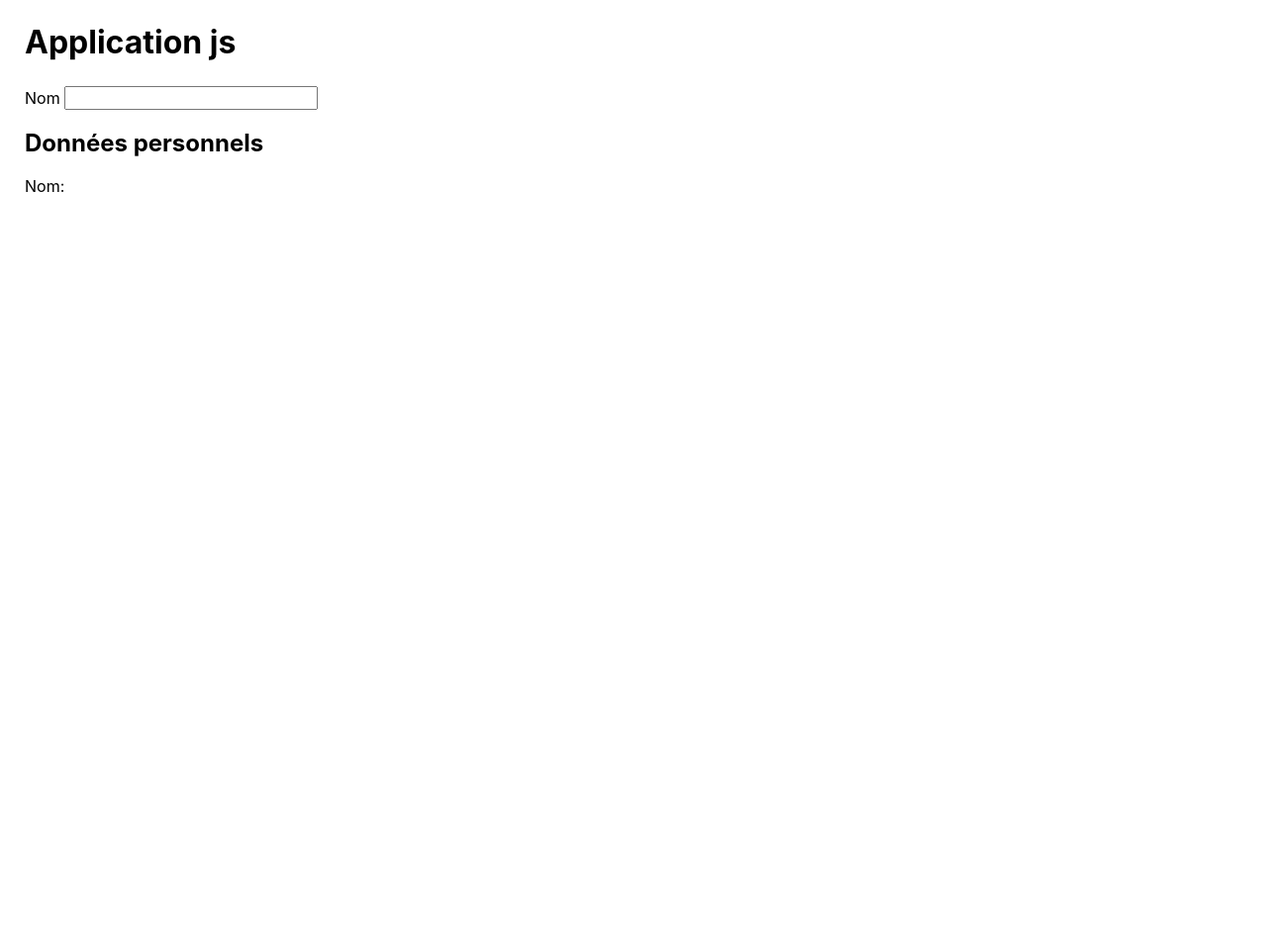
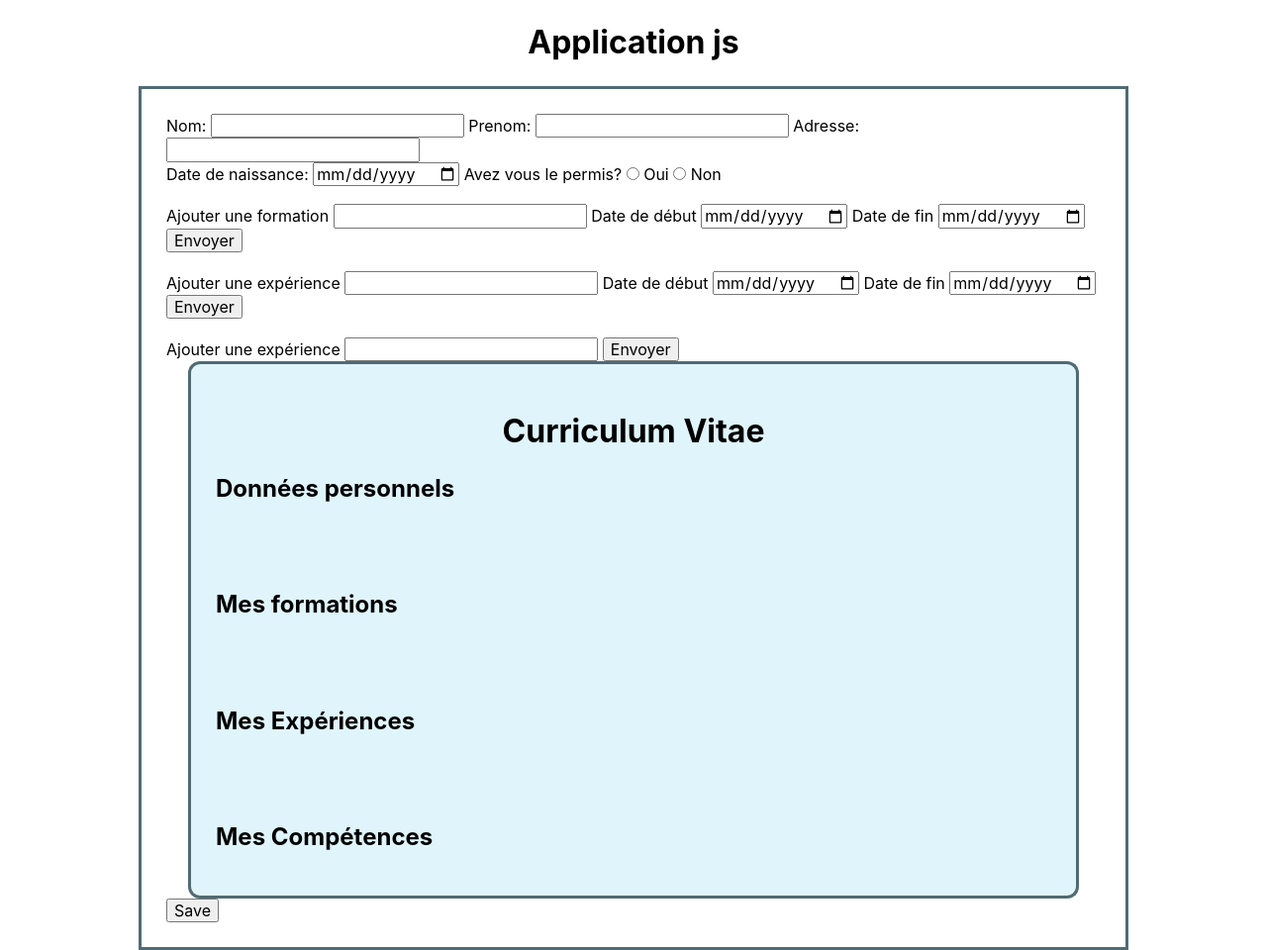
Before and after one commit to KamalusXYZ/generateur_cv, a plain HTML site: page index.html in a window 1280 px wide. Shown: the whole page at 99% size. Before the commit the page ends 800 px from the top, so only its background shows below. Drawn offline with nearby package versions, Linux system fonts and the light colour scheme.

Commit message:
commit init

```diff
--- a/css/style.css
+++ b/css/style.css
@@ -24,7 +24,7 @@ nav,
 ul {
     margin: 0;
     padding: 0;
-    list-style: none;
+
 }
 
 a {
@@ -35,11 +35,64 @@ a {
 
 h1 {
     margin: 25px;
+    text-align: center;
 
 }
 
 #app {
 
+    width: 1000px;
+    margin: 0 auto;
 
-    margin: 25px;
+    border: 3px solid rgb(81, 107, 116);
+    padding: 25px;
+
+
 }
+
+.box {
+
+    width: 900px;
+    margin: 0 auto;
+    background-color: rgb(223, 244, 251);
+    border-top: 3px solid rgb(81, 107, 116);
+    border-left: 3px solid rgb(81, 107, 116);
+    border-right: 3px solid rgb(81, 107, 116);
+    border-radius: 12px 12px 0 0;
+    padding: 25px;
+}
+
+.box2 {
+
+    width: 900px;
+    margin: 0 auto;
+    background-color: rgb(223, 244, 251);
+    border-left: 3px solid rgb(81, 107, 116);
+    border-right: 3px solid rgb(81, 107, 116);
+
+    padding: 25px;
+}
+
+.box3 {
+
+    width: 900px;
+    margin: 0 auto;
+    background-color: rgb(223, 244, 251);
+    border-bottom: 3px solid rgb(81, 107, 116);
+    border-left: 3px solid rgb(81, 107, 116);
+    border-right: 3px solid rgb(81, 107, 116);
+    border-radius: 0 0 12px 12px;
+    padding: 25px;
+}
+
+.name {
+
+    text-transform: capitalize;
+
+}
+
+.green {
+
+    color: green;
+    font-weight: bold;
+}
--- a/index.html
+++ b/index.html
@@ -17,11 +17,75 @@
 
     <h1>Application js</h1>
     <div id="app">
-        <label name="label-nom">Nom</label>
+        <!-- les inputs de données -->
+        <label name="label-nom">Nom:</label>
         <input name="label-nom" v-model="nom" type="text">
-        <!-- <button v-on:click="saveTest">Enregistrer</button> -->
 
-        <personal-cmp :nom="nom"> </personal-cmp>
+        <label name="label-prenom">Prenom:</label>
+        <input name="label-prenom" v-model="prenom" type="text">
+
+        <label name="label-adress">Adresse:</label>
+        <input name="label-adress" v-model="adress" type="text">
+        <br>
+        <label name="label-age">Date de naissance:</label>
+        <input name="label-birthday" v-model="birthday" type="date">
+
+        <label name="label-drive">Avez vous le permis?</label>
+
+        <input name="label-drive" v-model="drive" type="radio" v-bind:value="true">
+        <label for="label-drive">Oui</label>
+
+        <input name="label-drive" v-model="drive" type="radio" v-bind:value="false">
+        <label for="label-drive">Non</label>
+        <br> <br>
+        <!--  les inputs de formations -->
+
+        <label name="label-formation">Ajouter une formation</label>
+        <input id="schoolLib" type="text">
+
+        <label name="label-startdateschool">Date de début</label>
+        <input id="schoolStart" type="date">
+
+        <label name="label-enddateschool">Date de fin</label>
+        <input id="schoolEnd" type="date">
+
+        <button v-on:click="addSchool">Envoyer</button>
+
+        <!--  les inputs de experiences pros -->
+
+        <br> <br>
+        <label name="label-job">Ajouter une expérience</label>
+        <input id="jobLib" type="text">
+
+        <label name="label-startdatejob">Date de début</label>
+        <input id="jobStart" type="date">
+
+        <label name="label-enddatejob">Date de fin</label>
+        <input id="jobEnd" type="date">
+
+        <button v-on:click="addJob">Envoyer</button>
+
+        <!--  les inputs des competences -->
+
+        <br> <br>
+        <label name="label-skill">Ajouter une expérience</label>
+        <input id="skillLib" type="text">
+
+        <button v-on:click="addSkill">Envoyer</button>
+
+        <!-- composants -->
+
+        <personal-cmp :nom="nom" :prenom="prenom" :adress="adress" :birthday="birthday" :drive="drive"> </personal-cmp>
+
+        <formation-cmp :schools="schools"></formation-cmp>
+
+        <exp-cmp :jobs="jobs"></exp-cmp>
+
+        <skill-cmp :skills="skills"></skill-cmp>
+
+        <button v-on:click="saveCv">Save</button>
+
+
 
     </div>
 
--- a/js/app.js
+++ b/js/app.js
@@ -1,20 +1,131 @@
-let personal = {
+let skill = {
   template: `
-  <div>
-  <h2>Données personnels</h2>
-  Nom:  {{nom}}
+  <div class=box3 >
+  <h2>Mes Compétences</h2>
+
+  <ul>
+    <li v-for="skill of skills"> {{skill.name}}</li>
+  </ul>
+
   </div>
+
   `,
-  props: ["nom"],
+  props: ["skills"],
   data: function () {
     return {
 
-      nom: null,
+
+    }
+  },
+  methods: {
+
+
+
+
+  }
+
+
+
+
+}
+
+
+
+let exp = {
+  template: `
+  <div class=box2 >
+  <h2>Mes Expériences</h2>
+
+  <ul>
+    <li v-for="job of jobs"> {{job.name}} {{job.start}} {{job.end}}</li>
+  </ul>
+
+  </div>
+
+  `,
+  props: ["jobs"],
+  data: function () {
+    return {
+
+
+    }
+  },
+  methods: {
+
+
+
+
+  }
+
+
+
+
+}
+
+
+let formation = {
+  template: `
+  <div class=box2 >
+  <h2>Mes formations</h2>
+
+  <ul>
+    <li v-for="school of schools"> {{school.name}} {{school.start}} {{school.end}}</li>
+  </ul>
+
+  </div>
+
+  `,
+  props: ["schools"],
+  data: function () {
+    return {
+
+
+    }
+  },
+  methods: {
+
+
+
+
+  }
+
+
+
+
+}
+
+
+let personal = {
+  template: `
+  <div class="box">
+
+  <h1>Curriculum Vitae</h1>
+  <h2>Données personnels</h2>
+  <p class="name">{{nom}} {{prenom}}</p>
+  <p>{{adress}}</p>
+  <p v-if="birthday !== null">{{age}} ans</p>
+  <p v-if="drive  == true" class="green"> Titulaire du permis B </p>
+  </div>
+  `,
+  props: ["nom", "prenom", "adress", "birthday", "drive"],
+  data: function () {
+    return {
 
     }
 
   },
   methods: {
+
+  },
+  computed: {
+
+    age: function () {
+
+      now = Date.now()
+      temp = now - Date.parse(this.birthday)
+      total = temp / 31536000000
+      return Math.floor(total);
+    }
 
 
   }
@@ -26,21 +137,102 @@ let vm = new Vue({
   /*Sélecteur. Même syntaxe que le CSS*/
   data: {
 
-    nom: null
+    nom: null,
+    prenom: null,
+    adress: null,
+    birthday: null,
+    drive: null,
+    schools: [],
+    jobs: [],
+    skills: []
+
 
 
   },
 
   components: {
 
-    "personal-cmp": personal
+    "personal-cmp": personal,
+    "formation-cmp": formation,
+    "exp-cmp": exp,
+    "skill-cmp": skill
 
   },
   methods: {
 
+    saveCv: function () {
+
+      //
+
+
+      localStorage.setItem("cv", JSON.stringify(this.$data))
+
+    },
+
+    addSchool: function () {
+
+
+      let label = document.getElementById("schoolLib").value
+      let start = document.getElementById("schoolStart").value
+      let end = document.getElementById("schoolEnd").value
+
+      let school = {
+        name: label,
+        start: start,
+        end: end
+      }
+
+      this.schools.push(school)
+
+      document.getElementById("schoolLib").value = ''
+      document.getElementById("schoolStart").value = ''
+      document.getElementById("schoolEnd").value = ''
+
+    },
+    addJob: function () {
+
+
+      let label = document.getElementById("jobLib").value
+      let start = document.getElementById("jobStart").value
+      let end = document.getElementById("jobEnd").value
+
+
+      let job = {
+        name: label,
+        start: start,
+        end: end
+      }
+
+      this.jobs.push(job)
+
+      document.getElementById("jobLib").value = ''
+      document.getElementById("jobStart").value = ''
+      document.getElementById("jobEnd").value = ''
+
+    },
+    addSkill: function () {
+
+
+      let label = document.getElementById("skillLib").value
+
+      let skill = {
+
+        name: label
+      }
+      this.skills.push(skill)
+      document.getElementById("skillLib").value = ''
+
+
+    }
 
 
 
-  }
+
+
+
+  },
+
+
+
 
 });
```
